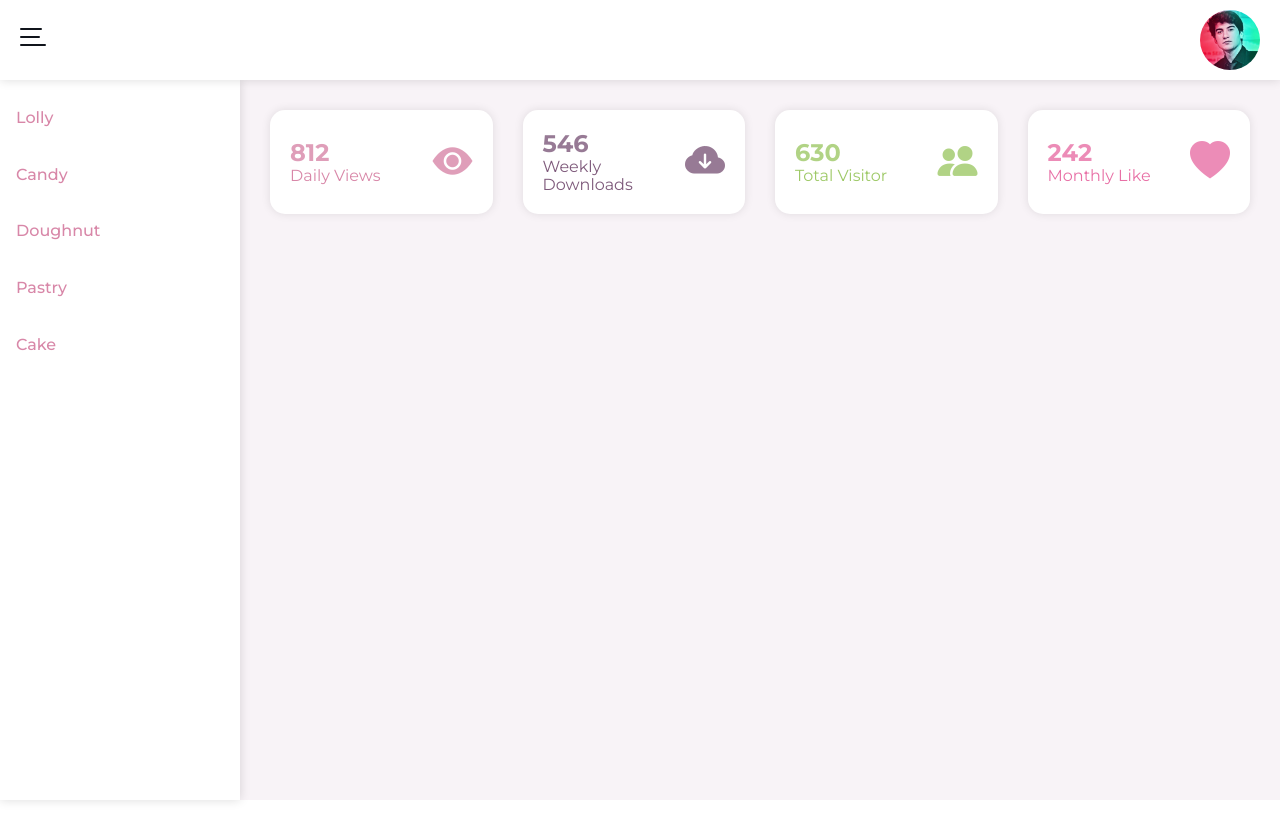
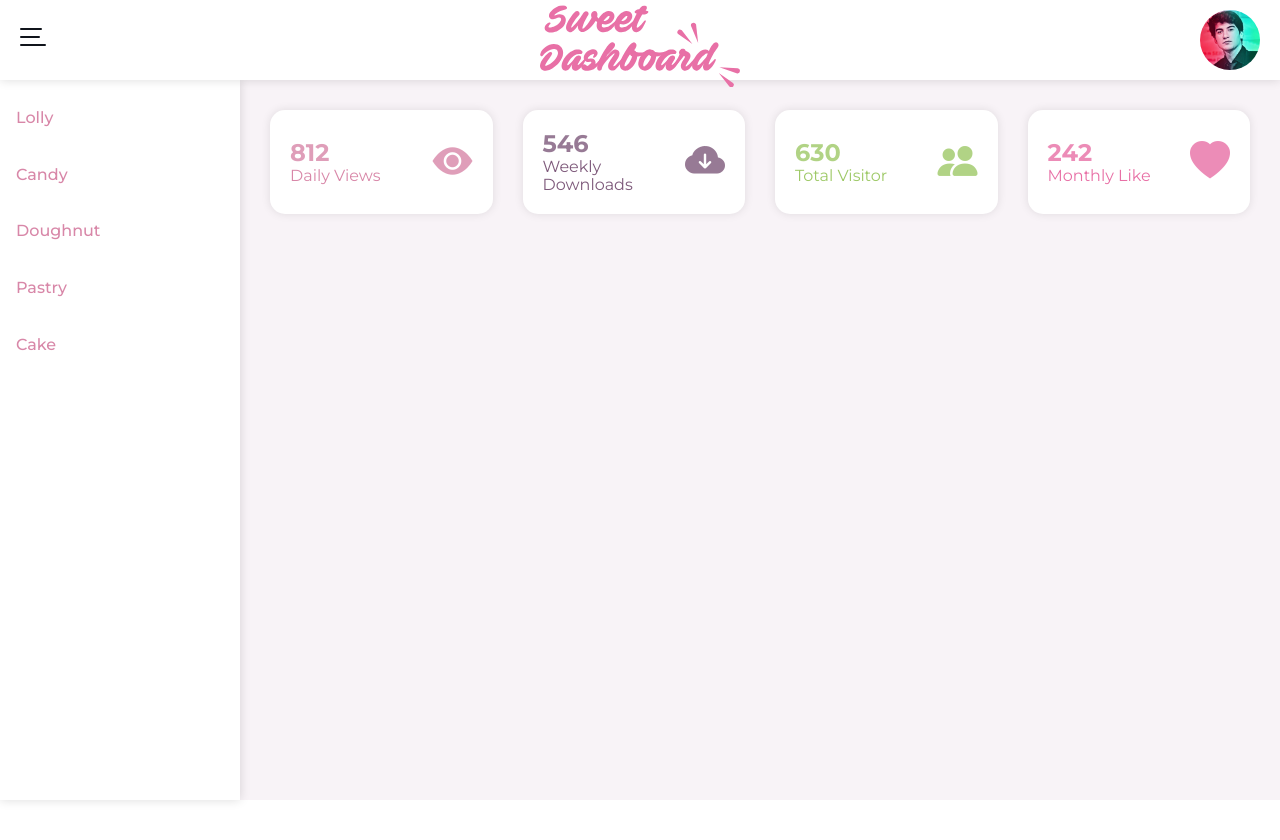
Before and after one commit to dijitalveysel/SweetDashboardTemplate, a plain HTML site: page index.html in a window 1280 px wide. Drawn offline with nearby package versions, Linux system fonts and the light colour scheme.

Commit message:
Add logo in header.

```diff
--- a/assets/css/_header.css
+++ b/assets/css/_header.css
@@ -47,6 +47,21 @@ header {
   width: 26px;
 }
 
+.logo {
+  position: absolute;
+  top: 50%;
+  left: 50%;
+  transform: translateY(-40%) translateX(-50%);
+  width: 200px;
+  overflow: hidden;
+  cursor: pointer;
+}
+
+.logo > img {
+  width: 100%;
+  height: 100%;
+}
+
 .user {
   position: relative;
   width: 60px;
--- a/assets/css/_responsive.css
+++ b/assets/css/_responsive.css
@@ -1,6 +1,6 @@
 @import url("./_variables.css");
 
-/* Media Query For Tablet */
+/* Media Query For Tablet Screens */
 @media screen and (max-width: 768px) {
   #sidebar {
     left: calc(var(--sidebar-width) * -1);
@@ -19,7 +19,7 @@
   }
 }
 
-/* Media Query For Mobile */
+/* Media Query For Mobile Screens */
 @media screen and (max-width: 425px) {
   #sidebar {
     width: 100vw;
@@ -33,9 +33,13 @@
   .card-grid {
     grid-template-columns: repeat(1, 1fr);
   }
+
+  .logo {
+    width: 140px;
+  }
 }
 
-/* Media Query For Vertical */
+/* Media Query For Vertical Screens */
 @media screen and (orientation: portrait) {
   .candy {
     width: 10vh;
--- a/index.html
+++ b/index.html
@@ -25,6 +25,9 @@
                 <span></span>
                 <span></span>
                 <span></span>
+            </div>
+            <div class="logo">
+                <img src="./assets/images/logo.svg" alt="Sweet Logo">
             </div>
             <div class="user">
                 <img src="./assets/images/veysel-demirel.jpg" alt="Veysel Demirel" />
```
Also changed, not shown: assets/images/logo.svg (added).
